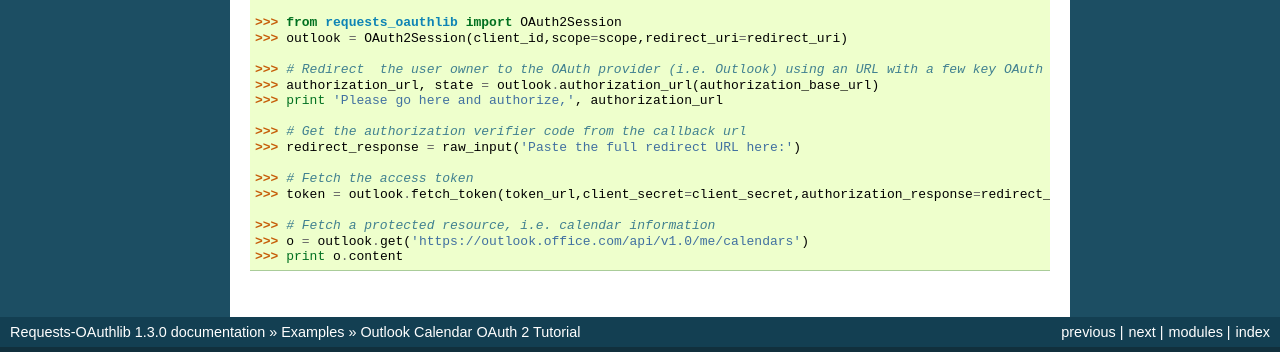
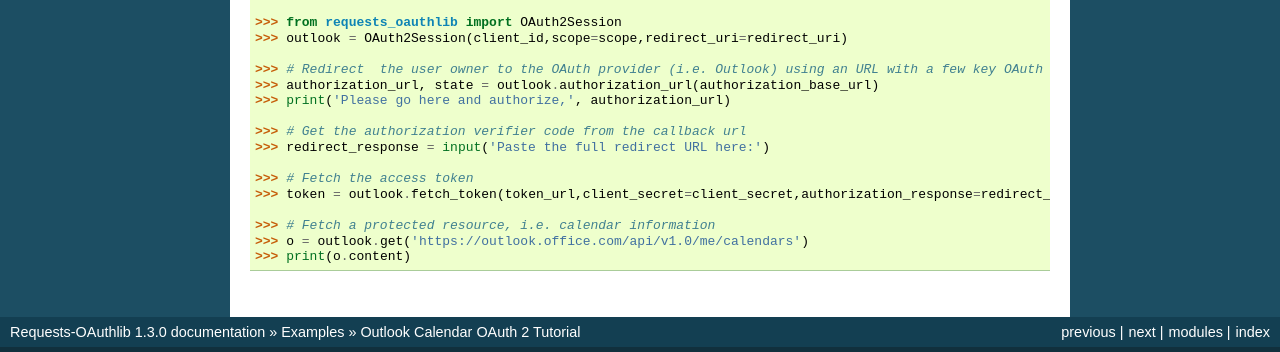
Before and after one commit to requests/requests-oauthlib, a Sphinx documentation site: the page built from docs/examples/outlook.rst, in a window 1280 px wide. Shown: the part 319-671 px from the top of the page. Built offline with Sphinx 7.4.7, drawn with Linux system fonts in a browser that asks for light colours.

Commit message:
Update documentation for Python 3
Given that Python 2 is out of support, the documenation examples should probably use Python 3 syntax (i.e. print as a function, input instead of raw_input) instead of Python 2 syntax.

```diff
--- a/docs/examples/outlook.rst
+++ b/docs/examples/outlook.rst
@@ -24,14 +24,14 @@
 
     >>> # Redirect  the user owner to the OAuth provider (i.e. Outlook) using an URL with a few key OAuth parameters.
     >>> authorization_url, state = outlook.authorization_url(authorization_base_url)
-    >>> print 'Please go here and authorize,', authorization_url
+    >>> print('Please go here and authorize,', authorization_url)
 
     >>> # Get the authorization verifier code from the callback url
-    >>> redirect_response = raw_input('Paste the full redirect URL here:')
+    >>> redirect_response = input('Paste the full redirect URL here:')
 
     >>> # Fetch the access token
     >>> token = outlook.fetch_token(token_url,client_secret=client_secret,authorization_response=redirect_response)
 
     >>> # Fetch a protected resource, i.e. calendar information
     >>> o = outlook.get('https://outlook.office.com/api/v1.0/me/calendars')
-    >>> print o.content
+    >>> print(o.content)
```
